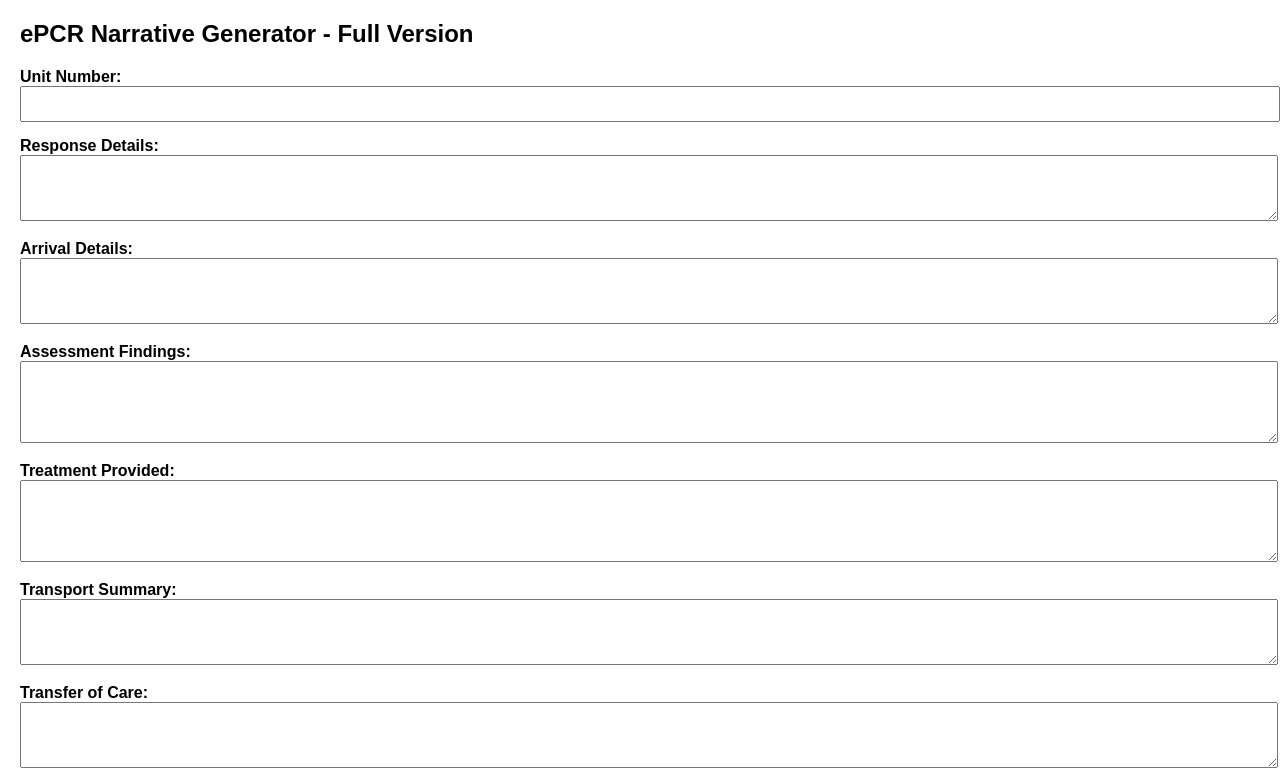
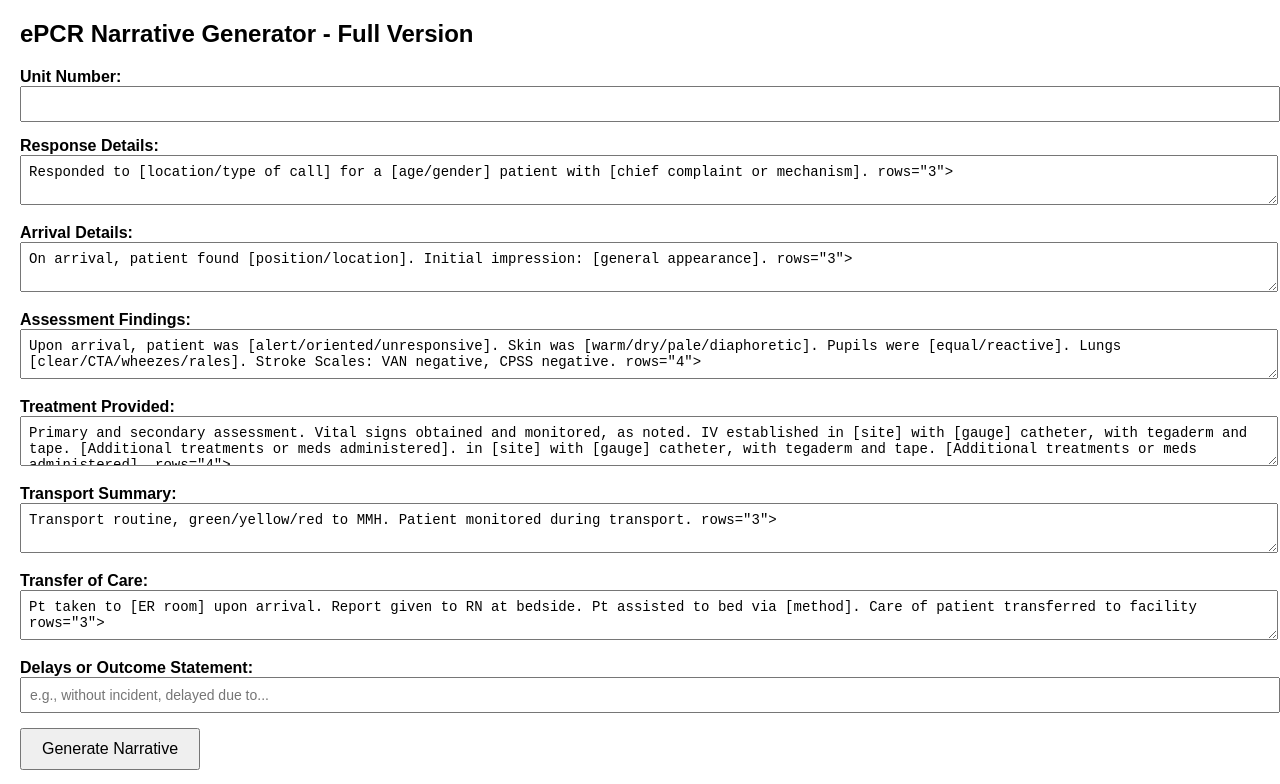
Before and after one commit to coastalmedic70/epcr, a plain HTML site: page index.html in a window 1280 px wide. Shown: the top 784 px of the page. Drawn offline with Linux system fonts and the light colour scheme.

Commit message:
updated template

```diff
--- a/index.html
+++ b/index.html
@@ -41,22 +41,22 @@
     <input type="text" id="unit">
 
     <label for="response">Response Details:</label>
-    <textarea id="response" rows="3"></textarea>
+    <textarea id="response">Responded to [location/type of call] for a [age/gender] patient with [chief complaint or mechanism]. rows="3"></textarea>
 
     <label for="arrival">Arrival Details:</label>
-    <textarea id="arrival" rows="3"></textarea>
+    <textarea id="arrival">On arrival, patient found [position/location]. Initial impression: [general appearance]. rows="3"></textarea>
 
     <label for="assessment">Assessment Findings:</label>
-    <textarea id="assessment" rows="4"></textarea>
+    <textarea id="assessment">Upon arrival, patient was [alert/oriented/unresponsive]. Skin was [warm/dry/pale/diaphoretic]. Pupils were [equal/reactive]. Lungs [clear/CTA/wheezes/rales]. Stroke Scales: VAN negative, CPSS negative. rows="4"></textarea>
 
     <label for="treatment">Treatment Provided:</label>
-    <textarea id="treatment" rows="4"></textarea>
+    <textarea id="treatment">Primary and secondary assessment. Vital signs obtained and monitored, as noted. IV established in [site] with [gauge] catheter, with tegaderm and tape. [Additional treatments or meds administered]. in [site] with [gauge] catheter, with tegaderm and tape. [Additional treatments or meds administered]. rows="4"></textarea>
 
     <label for="transport">Transport Summary:</label>
-    <textarea id="transport" rows="3"></textarea>
+    <textarea id="transport">Transport routine, green/yellow/red to MMH. Patient monitored during transport. rows="3"></textarea>
 
     <label for="toc">Transfer of Care:</label>
-    <textarea id="toc" rows="3"></textarea>
+    <textarea id="toc">Pt taken to [ER room] upon arrival. Report given to RN at bedside. Pt assisted to bed via [method]. Care of patient transferred to facility rows="3"></textarea>
 
     <label for="delay">Delays or Outcome Statement:</label>
     <input type="text" id="delay" placeholder="e.g., without incident, delayed due to...">
```
Also changed, not shown: 1 other file.
